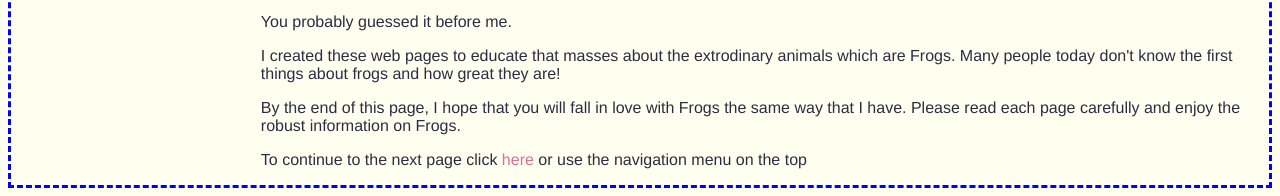
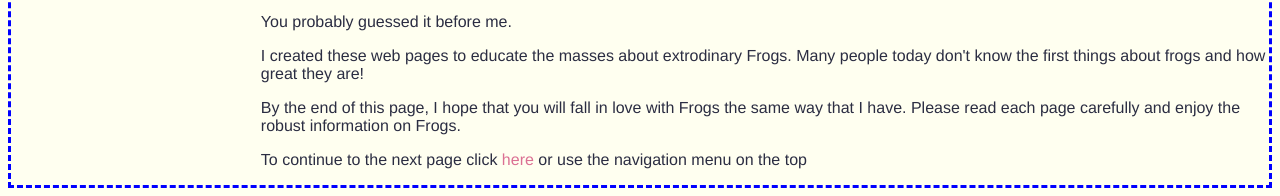
Before and after one commit to drew-pi/web, a plain HTML site: page site.html in a window 1280 px wide. Shown: the part 850-1046 px from the top of the page. Drawn offline with Linux system fonts and the light colour scheme.

Commit message:
Update site.html

```diff
--- a/site.html
+++ b/site.html
@@ -44,7 +44,7 @@
 
 			<p>You probably guessed it before me.</p>
 
-			<p>I created these web pages to educate that masses about the extrodinary animals which are Frogs. Many people today don't know the first things about frogs and how great they are!</p>
+			<p>I created these web pages to educate the masses about extrodinary Frogs. Many people today don't know the first things about frogs and how great they are!</p>
 
 			<p>By the end of this page, I hope that you will fall in love with Frogs the same way that I have. Please read each page carefully and enjoy the robust information on Frogs.</p>
 
```
